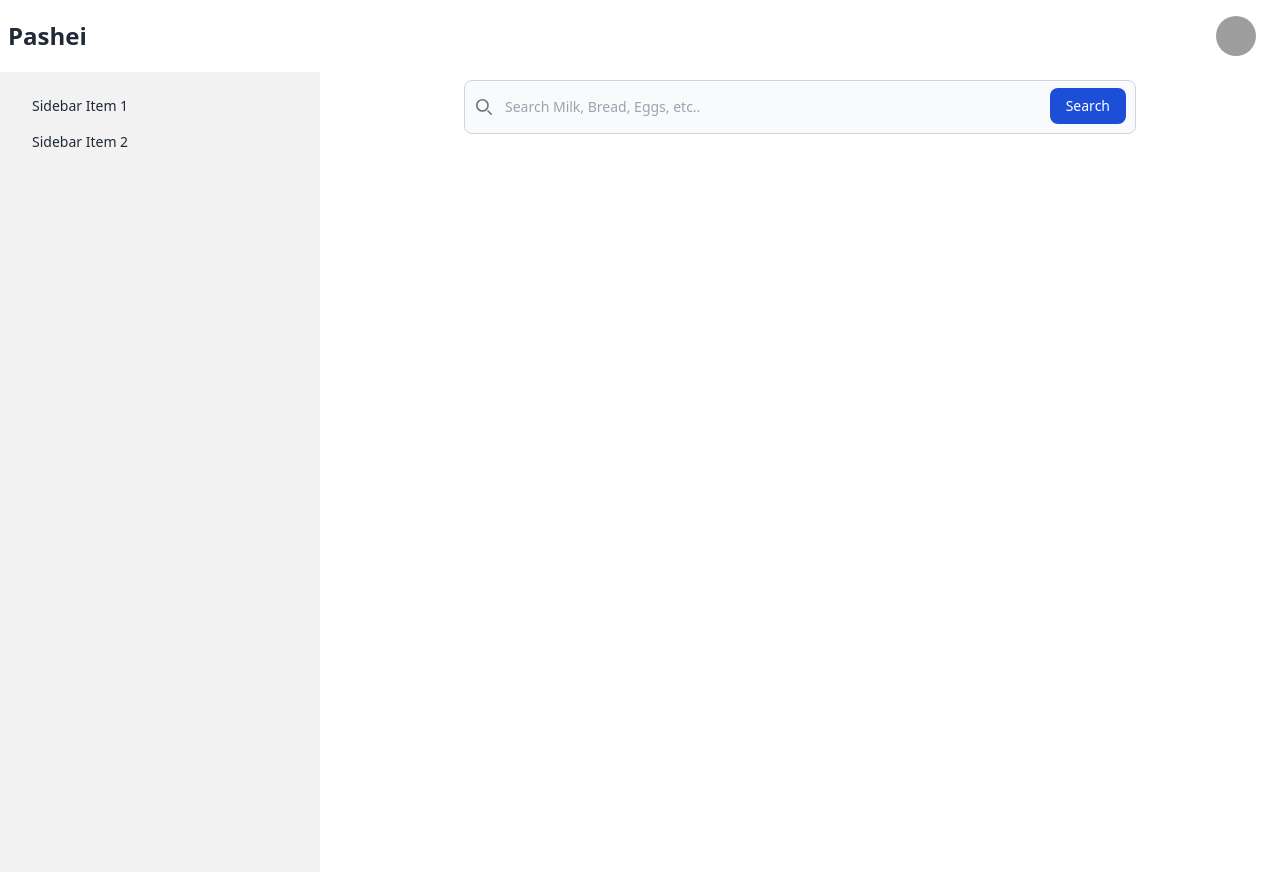
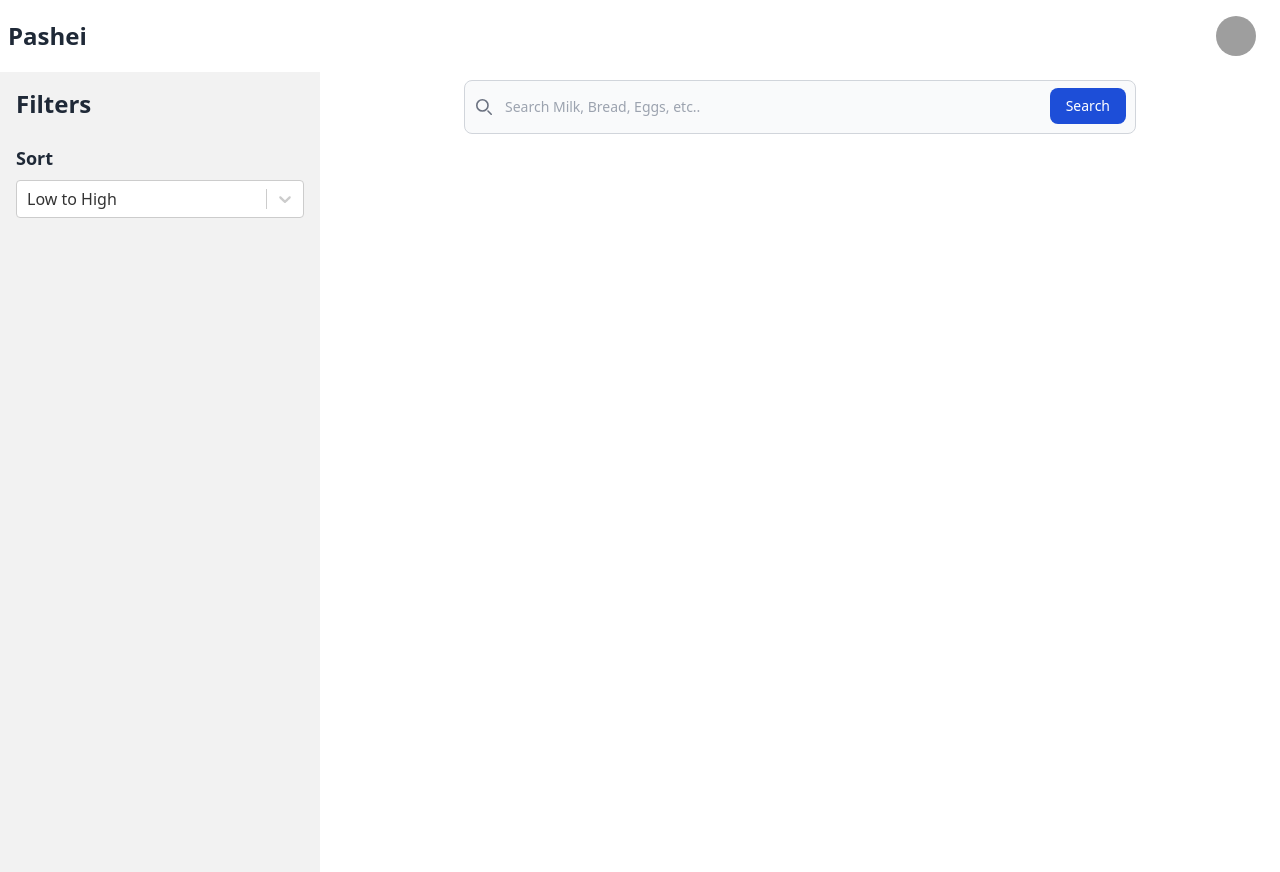
Before and after one commit to chaudhuree/products-filtering-client, a React (Vite) app: page / in a window 1280 px wide. Built offline with nearby package versions, Linux system fonts and the light colour scheme; grey boxes are pictures that could not be loaded.

Commit message:
make some change in the master layout added sorting select item in the layout with proper communication setup with the context api

```diff
--- a/src/context/Products.jsx
+++ b/src/context/Products.jsx
@@ -6,7 +6,7 @@ export default function ProductsProvider({ children }) {
   const [search, setSearch] = useState("");
   const [brand, setBrand] = useState("");
   const [category, setCategory] = useState("");
-  const [sort, setSort] = useState("priceAsc");
+  const [sort, setSort] = useState("");
   const [priceRange, setPriceRange] = useState([0, 4]);
 
   // all variables and functions that you want to share with the rest of the application should be placed in the context
--- a/src/layout/MasterLayout.jsx
+++ b/src/layout/MasterLayout.jsx
@@ -1,6 +1,19 @@
 import Nav from "../components/Nav";
+import Select from "react-select";
+import { useProducts } from "../context/Products";
+import { IoCloseSharp } from "react-icons/io5";
+
 import { RxHamburgerMenu } from "react-icons/rx";
 export default function MasterLayout({ children }) {
+  const { sort, setSort } = useProducts();
+  console.log("sort", sort);
+
+  const sortOptions = [
+    { value: "priceAsc", label: "Low to High" },
+    { value: "priceDesc", label: "High to Low" },
+    { value: "dateAsc", label: "Newest" },
+    { value: "dateDesc", label: "Oldest" },
+  ];
   return (
     <div>
       <Nav />
@@ -16,26 +29,24 @@ export default function MasterLayout({ children }) {
             className="drawer-overlay"
           ></label>
 
-          <ul className="menu bg-base-200 text-base-content min-h-full w-80 p-4">
+          <div className=" bg-base-200 text-base-content min-h-full w-80 p-4">
             {/* Sidebar content here */}
-            <li>
-              <a>Sidebar Item 1</a>
-            </li>
-            <li>
-              <a>Sidebar Item 2</a>
-            </li>
-            <li>
-              <div className="drawer-content flex flex-col items-center justify-center">
-                {/* Page content here */}
-                <label
-                  htmlFor="my-drawer-2"
-                  className=" drawer-button lg:hidden flex justify-center items-center text-xl"
-                >
-                  <RxHamburgerMenu />
-                </label>
-              </div>
-            </li>
-          </ul>
+            <div className="flex justify-between items-center ">
+              <h1 className="text-2xl font-bold">Filters</h1>
+              <label htmlFor="my-drawer-2" className="drawer-button">
+                <IoCloseSharp className="text-2xl sm:hidden" />
+              </label>
+            </div>
+            <div className="mt-6 flex flex-col gap-2">
+              <h2 className="text-lg font-semibold">Sort</h2>
+
+              <Select
+                defaultValue={sortOptions[0]}
+                onChange={setSort}
+                options={sortOptions}
+              />
+            </div>
+          </div>
         </div>
       </div>
     </div>
--- a/src/pages/Products.jsx
+++ b/src/pages/Products.jsx
@@ -1,16 +1,8 @@
 import MasterLayout from "../layout/MasterLayout";
 import { useState, useEffect } from "react";
-import Select from "react-select";
 import { useProducts } from "../context/Products";
 export default function Products() {
   const { search, setSearch } = useProducts();
-
-  const options = [
-    { value: "priceAsc", label: "Low to High" },
-    { value: "priceDesc", label: "High to Low" },
-    { value: "dateAsc", label: "Newest" },
-    { value: "dateDesc", label: "Oldest" },
-  ];
   return (
     <MasterLayout>
       {/*search bar*/}
```
